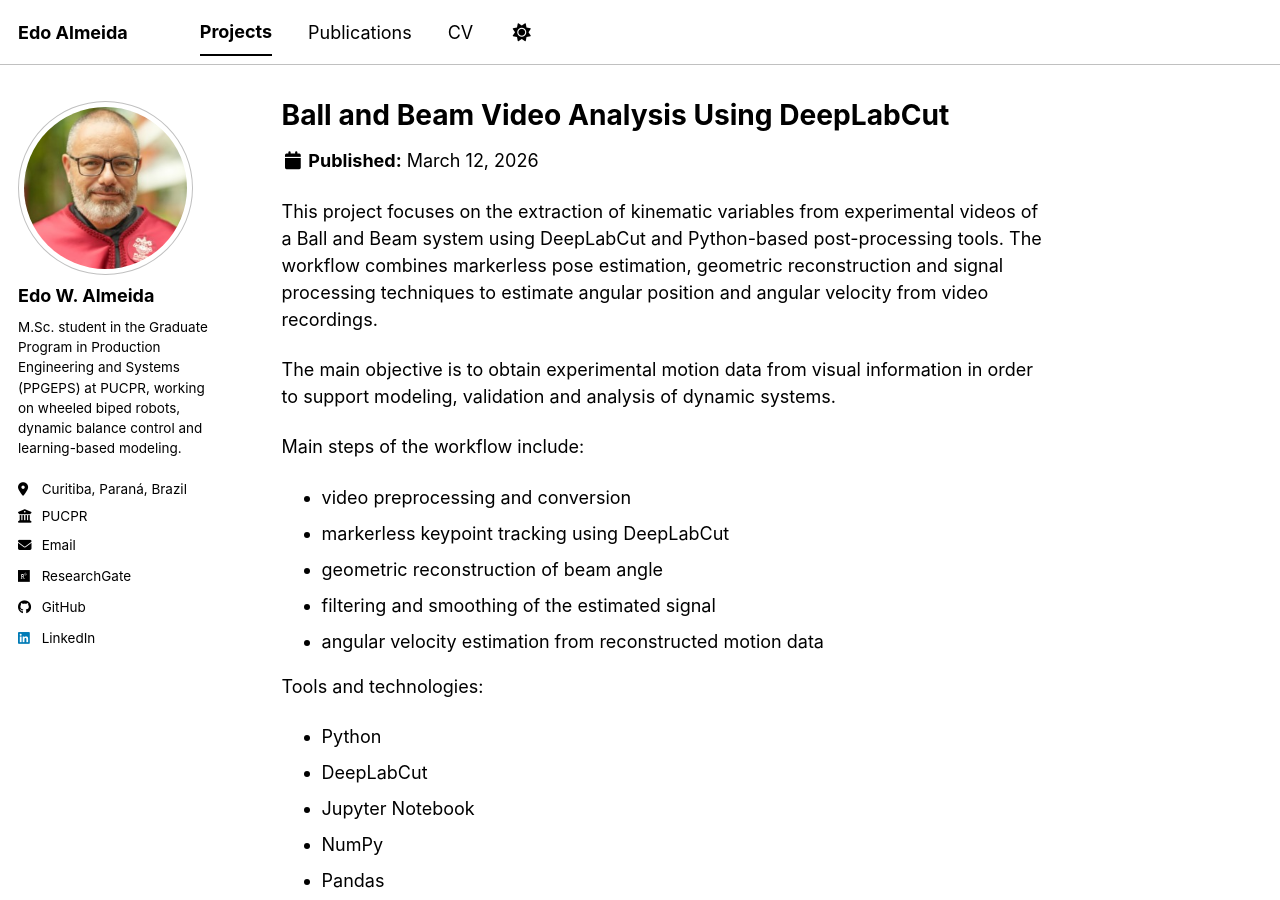
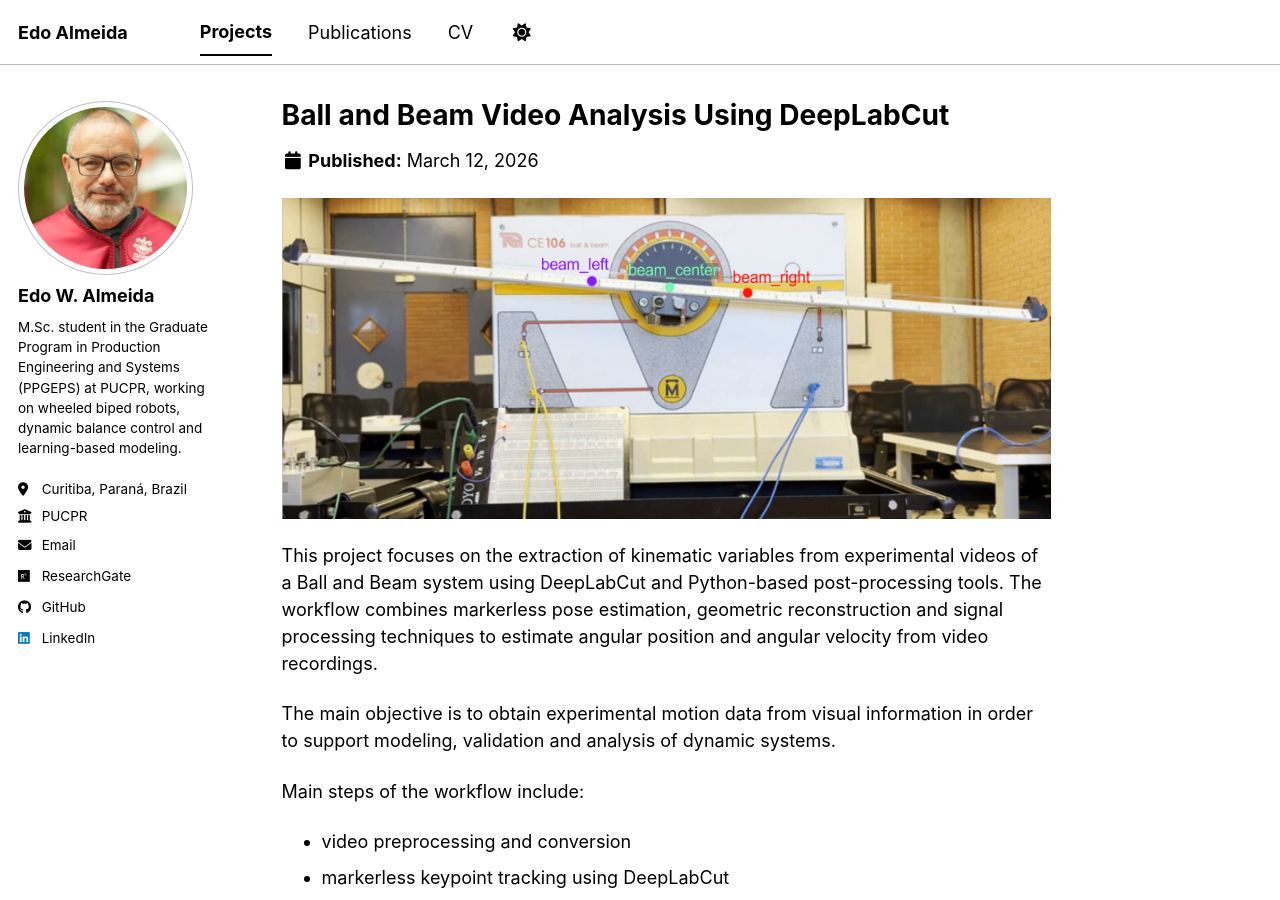
Before and after one commit to EdoAlmeida/EdoAlmeida.github.io, a Jekyll site: the page built from _portfolio/ball-and-beam-deeplabcut.md, in a window 1280 px wide and 900 px high. Built offline with Jekyll 4.4.1, drawn with Linux system fonts in a browser that asks for light colours; a script bundle is joined from its source files by our own code; library files that are not in the unit come from our copies.

Commit message:
Update ball-and-beam-deeplabcut.md

```diff
--- a/_portfolio/ball-and-beam-deeplabcut.md
+++ b/_portfolio/ball-and-beam-deeplabcut.md
@@ -3,6 +3,7 @@ title: "Ball and Beam Video Analysis Using DeepLabCut"
 collection: portfolio
 excerpt: "Computer vision-based extraction of angular position and angular velocity from experimental videos of a Ball and Beam system."
 ---
+<img src='/images/bab_dlc_test.png'>
 
 This project focuses on the extraction of kinematic variables from experimental videos of a Ball and Beam system using DeepLabCut and Python-based post-processing tools. The workflow combines markerless pose estimation, geometric reconstruction and signal processing techniques to estimate angular position and angular velocity from video recordings.
 
```
